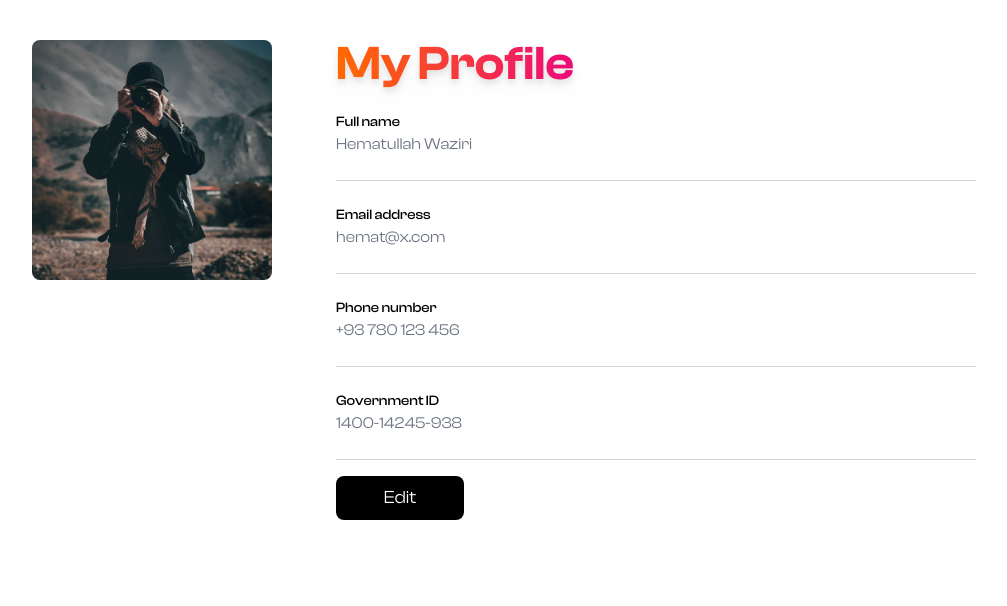
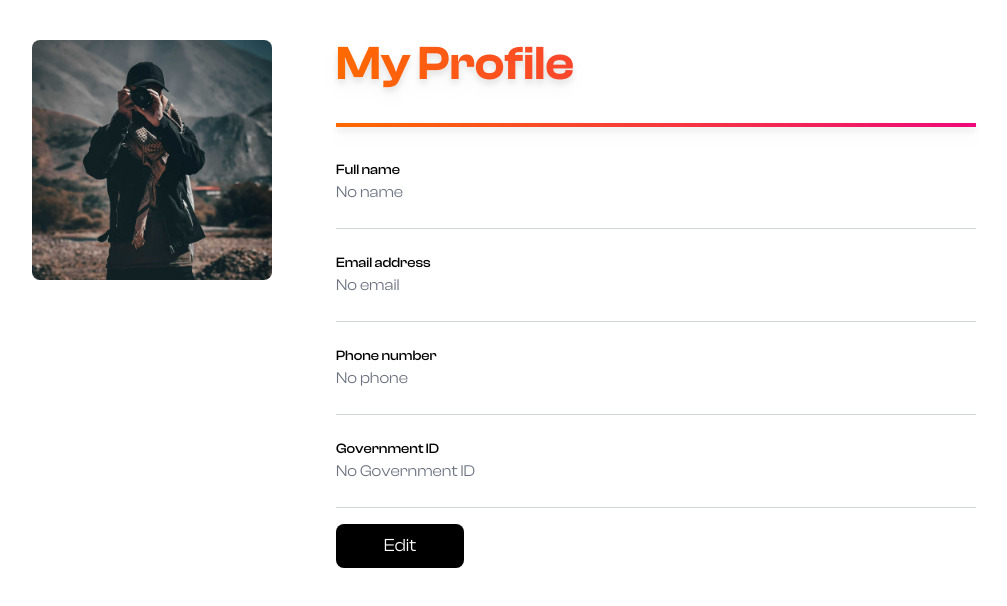
Before and after one commit to hematw/100-Khana, a React (Vite) app in the folder client/: page /profile/me in a window 1280 px wide. Shown: the top 606 px of the page, without its empty margins (136-1143 px from the left). Built offline with nearby package versions, Linux system fonts and the light colour scheme; no server answers; sample sign-in values are in the browser's storage; a web font is replaced by a local one.

Commit message:
Profile page edit functionality

```diff
--- a/client/src/components/Button.tsx
+++ b/client/src/components/Button.tsx
@@ -6,6 +6,7 @@ interface ButtonProps {
   children: React.ReactNode;
   handleClick: () => void;
   icon?: React.ReactNode;
+  disabled?: boolean;
 }
 
 const buttonStyles = {
@@ -20,9 +21,11 @@ export default function Button({
   children,
   handleClick,
   icon,
+  disabled,
 }: ButtonProps) {
   return (
     <button
+      disabled={disabled}
       type="submit"
       onClick={handleClick}
       className={`inline-flex hover:opacity-80 place-content-center gap-2 duration-150 text-white py-2 px-4 min-w-32 text-lg mt-4 rounded-lg ${className} ${buttonStyles[type]}`}
--- a/client/src/components/Dropdown.tsx
+++ b/client/src/components/Dropdown.tsx
@@ -23,11 +23,13 @@ export default function Dropdown({
     clearTimeout(myTimeout);
   };
 
+  className="bg-red-50"
   return (
     <div className="relative inline-block text-left">
       <button
         type="button"
-        className={`inline-flex w-full justify-center items-center gap-x-2 bg-white px-3 py-2 text-sm font-semibold text-gray-900 shadow-sm ring-1 ring-inset ring-gray-300 hover:bg-gray-50 ${className}`}
+        className={`inline-flex w-full justify-center items-center gap-x-2 bg-white px-3 py-2 text-sm font-semibold
+           text-gray-900 shadow-sm ring-1 ring-inset ring-gray-300 hover:bg-gray-50 ${className}`}
         id="menu-button"
         aria-expanded={isOpen}
         aria-haspopup="true"
--- a/client/src/components/Main.tsx
+++ b/client/src/components/Main.tsx
@@ -21,8 +21,8 @@ export default function Main() {
   return (
     <section className="max-w-[1480px] min-h-screen mx-auto my-28 p-6">
       <div className="grid grid-cols-1 sm:grid-cols-2 lg:grid-cols-3 xl:grid-cols-4 gap-x-6 gap-y-10 place-items-center">
-        {Array.from("abcdefgh").map((_) => (
-          <Card {...info} className="min-w-[270px]" />
+        {Array.from("abcdefgh").map((_, index) => (
+          <Card {...info} className="min-w-[270px]" key={index} />
         ))}
       </div>
     </section>
--- a/client/src/pages/Profile.tsx
+++ b/client/src/pages/Profile.tsx
@@ -1,40 +1,67 @@
-import { useState } from "react";
+import { useEffect, useState } from "react";
 import Button from "../components/Button";
 import SideBar from "../components/SideBar";
 import { Save } from "react-feather";
 import { useForm, SubmitHandler } from "react-hook-form";
 
-interface IProfileEditForm {
-  firstName: string;
-  lastName: string;
-  email: string;
-  phone: string;
-  govId: number;
+interface IProfile {
+  firstName?: string;
+  lastName?: string;
+  email?: string;
+  phone?: string;
+  govId?: number;
+  userId?: {
+    email: string;
+  };
 }
 
 export default function Profile() {
   const [editMode, setEditMode] = useState<boolean>(false);
   const [isLoading, setIsLoading] = useState<boolean>(false);
+  const [profileData, setProfileData] = useState<IProfile>({});
   const {
     register,
-    watch,
     handleSubmit,
+    reset,
     formState: { errors },
-  } = useForm<IProfileEditForm>({});
+  } = useForm<IProfile>({
+    defaultValues: profileData,
+  });
 
-  const onSubmit: SubmitHandler<IProfileEditForm> = async (values) => {
-    console.log(values);
+  useEffect(() => {
+    async function getProfile() {
+      const res = await fetch("http://localhost:3000/api/v1/profile/me", {
+        credentials: "include",
+        mode: "cors",
+      });
+      const data = await res.json();
+      setProfileData({ ...data.profile, email: data.profile?.userId?.email });
+      reset({ ...data.profile, email: data.profile?.userId?.email });
+    }
+    getProfile();
+  }, [reset]);
+
+  const onSubmit: SubmitHandler<IProfile> = async (values) => {
     setIsLoading(true);
     try {
-      const res = await fetch("http://localhost:3000/api/v1/profile", {
-        method: "POST",
+      const res = await fetch("http://localhost:3000/api/v1/profile/update", {
+        method: "PUT",
+        body: JSON.stringify(values),
+        credentials: "include",
+        mode: "cors",
+        headers: {
+          "Content-Type": "application/json",
+        },
       });
       if (res.ok) {
         setEditMode(false);
+        const data = await res.json();
+        setProfileData({ ...data.profile, email: data.profile?.userId?.email });
+        reset({ ...data.profile, email: data.profile?.userId?.email });
       }
       setIsLoading(false);
     } catch (error) {
-      console.log(error);
+      console.error(error);
     }
   };
 
@@ -43,9 +70,10 @@ export default function Profile() {
       <div className="flex p-10 max-w-5xl m-auto">
         <SideBar image="/profile-picture.jpeg" name="John Doe" />
         <div className="ml-16 w-full">
-          <div className="">
-            <h2 className="bg-gradient bg-clip-text text-transparent text-5xl font-semibold inline drop-shadow-lg">
-              My Profile
+          <div className="flex flex-col">
+            <h2 className="bg-gradient bg-clip-text text-transparent text-5xl font-semibold inline-block drop-shadow-lg">
+              <span>My Profile</span>
+              <span className="inline-block w-full h-1 bg-gradient"></span>
             </h2>
           </div>
           {editMode ? (
@@ -160,7 +188,7 @@ export default function Profile() {
                           type="text"
                           {...register("phone", {
                             pattern: {
-                              value: /^\+93(78|73|79|77|72|74|70)\d{6}$/,
+                              value: /^\+93(78|73|79|77|72|74|70)\d{7}$/,
                               message: "Provide a valid phone number!",
                             },
                           })}
@@ -188,7 +216,7 @@ export default function Profile() {
                       </div>
                       <div>
                         <input
-                          type="text"
+                          type="number"
                           {...register("govId", {
                             required: {
                               value: true,
@@ -212,6 +240,7 @@ export default function Profile() {
                   type="gradient"
                   handleClick={() => {}}
                   icon={<Save />}
+                  disabled={isLoading}
                   className={isLoading ? "opacity-60" : ""}
                 >
                   {isLoading ? "Save..." : "Save"}
@@ -228,28 +257,38 @@ export default function Profile() {
                   <div className="flex justify-between">
                     <span className="font-medium text-sm">Full name</span>
                   </div>
-                  <p className="text-gray-500">Hematullah Waziri</p>
+                  <p className="text-gray-500">
+                    {profileData?.firstName
+                      ? `${profileData?.firstName} ${profileData?.lastName}`
+                      : "No name"}
+                  </p>
                 </li>
 
                 <li className="border-b border-gray-300 py-6">
                   <div className="flex justify-between">
                     <span className="font-medium text-sm">Email address</span>
                   </div>
-                  <p className="text-gray-500">hemat@x.com</p>
+                  <p className="text-gray-500">
+                    {profileData?.email || "No email"}
+                  </p>
                 </li>
 
                 <li className="border-b border-gray-300 py-6">
                   <div className="flex justify-between">
                     <span className="font-medium text-sm">Phone number</span>
                   </div>
-                  <p className="text-gray-500">+93 780 123 456</p>
+                  <p className="text-gray-500">
+                    {profileData?.phone || "No phone"}
+                  </p>
                 </li>
 
                 <li className="border-b border-gray-300 py-6">
                   <div className="flex justify-between">
                     <span className="font-medium text-sm">Government ID</span>
                   </div>
-                  <p className="text-gray-500">1400-14245-938</p>
+                  <p className="text-gray-500">
+                    {profileData?.govId || "No Government ID"}
+                  </p>
                 </li>
               </ul>
               <div className="flex">
```
